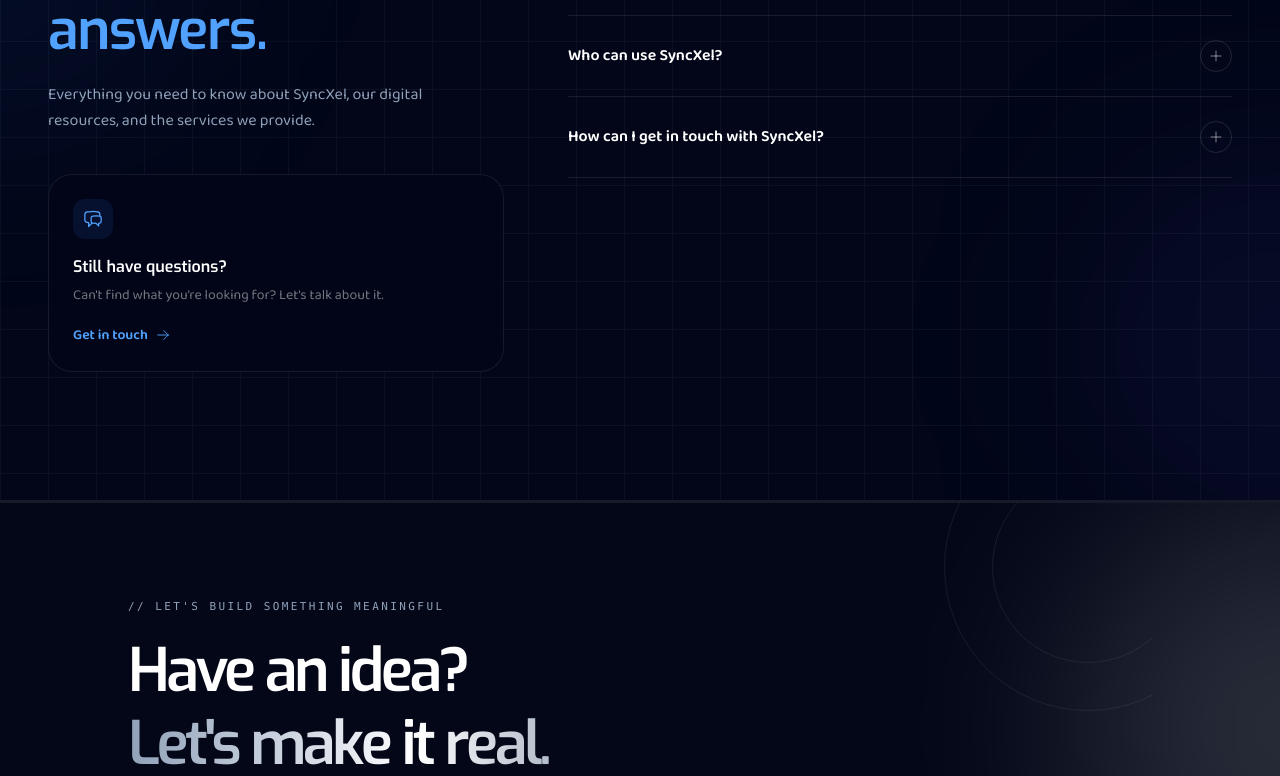
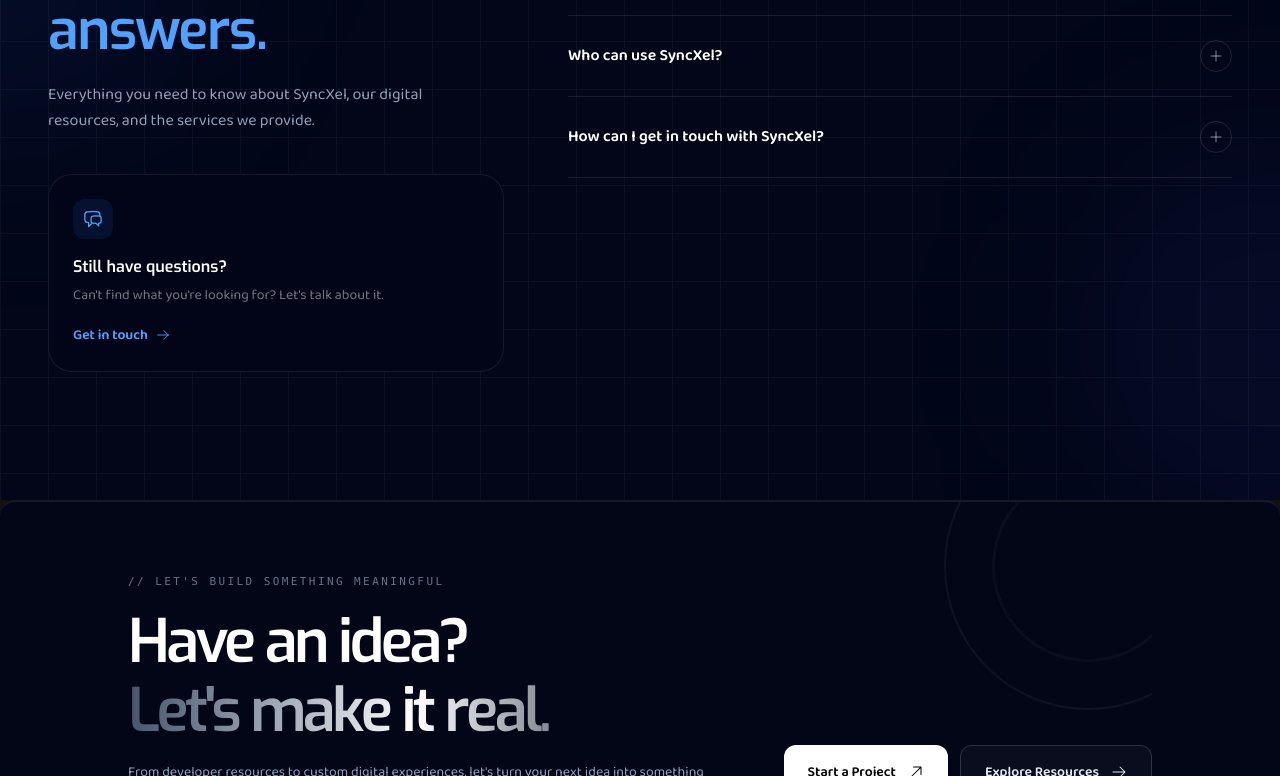
Before and after one commit to lakshan-beast/SyncXel, a React (Vite) app: page / in a window 1280 px wide. Shown: the part 11224-12000 px from the top of the page. Built offline with nearby package versions, Linux system fonts and the light colour scheme.

Commit message:
feat: enhance footer design and update brand statement

```diff
--- a/src/components/layout/footer/Footer.jsx
+++ b/src/components/layout/footer/Footer.jsx
@@ -25,8 +25,6 @@ import {
   SiVite,
   SiVercel,
 } from "react-icons/si";
-
-import BackgroundAtmosphere from "../../common/BackgroundAtmoshere";
 
 const platformLinks = [
   { label: "Free Components", href: "/components" },
@@ -202,10 +200,10 @@ function TechnologyCard({ technology }) {
       href={technology.url}
       target="_blank"
       rel="noopener noreferrer"
-      className="group flex items-center gap-3 rounded-xl border-l-2 border-l-slate-200/80 bg-white/70 p-3 transition-all duration-300 hover:-translate-y-1 hover:border-slate-400 hover:bg-white hover:shadow-lg hover:shadow-slate-900/[0.04] dark:border-white/[0.08] dark:bg-white/[0.025] dark:hover:border-white/20 dark:hover:bg-white/[0.06]"
+      className="group flex items-center gap-3 rounded-xl border-l-2 border-l-slate-200/80 bg-white/70 p-3 transition-all duration-300 hover:-translate-y-1 hover:border-slate-200 hover:bg-white hover:shadow-lg hover:shadow-slate-900/[0.04] dark:border-white/[0.08] dark:bg-white/[0.025] dark:hover:border-white/20 dark:hover:bg-white/[0.06]"
       aria-label={`Visit official ${technology.name} website`}>
-      <div className="flex h-9 w-9 shrink-0 items-center justify-center rounded-lg bg-slate-100 text-slate-600 transition-all duration-300 group-hover:bg-slate-900 group-hover:text-white dark:bg-white/[0.07] dark:text-slate-300 dark:group-hover:bg-white dark:group-hover:text-black">
-        <Icon className="h-[17px] w-[17px]" />
+      <div className="flex h-9 w-9 shrink-0 items-center justify-center rounded-lg bg-slate-100 text-slate-600 transition-all duration-300 group-hover:bg-slate-600 group-hover:text-white dark:bg-white/[0.07] dark:text-slate-300 dark:group-hover:bg-white dark:group-hover:text-black">
+        <Icon className="h-[19px] w-[19px]" />
       </div>
 
       <div className="min-w-0 flex-1">
@@ -237,37 +235,35 @@ export default function Footer() {
   return (
     <footer
       id="footer"
-      className="relative overflow-hidden border-t-3 border-slate-200/90 bg-[#f1f1f1] text-slate-900 transition-colors duration-500 dark:border-white/[0.08] dark:bg-slate-950/90 dark:text-white">
-      {/* <BackgroundAtmosphere /> */}
-
+      className="relative overflow-hidden border-t-2 border-slate-200/60 rounded-2xl bg-[#f1f1f1] text-slate-900 transition-colors duration-500 dark:border-white/[0.08] dark:bg-slate-950/90 dark:text-white">
       {/* Background atmosphere */}
-      <div className="pointer-events-none absolute inset-0 overflow-hidden">
+      {/* <div className="pointer-events-none absolute inset-0 overflow-hidden">
         <div className="absolute -right-60 top-0 h-[450px] w-[450px] rounded-full bg-slate-300/10 blur-[100px] dark:bg-white/[0.15]" />
         <div className="absolute -left-40 bottom-0 h-[350px] w-[350px] rounded-full bg-blue-200/20 blur-[130px] dark:bg-blue-500/[0.25]" />
-      </div>
+      </div> */}
 
       <div className="relative mx-auto max-w-full px-5 sm:px-8 lg:px-10">
         {/* CTA Section */}
         <motion.div
           {...reveal}
-          className="relative overflow-hidden border-b border-slate-200/80 py-20 sm:py-24 dark:border-white/10 max-w-5xl mx-auto">
-          <div className="pointer-events-none absolute -right-20 -top-20 h-72 w-72 rounded-full border border-slate-300/50 dark:border-white/[0.07]" />
-          <div className="pointer-events-none absolute -right-8 -top-8 h-48 w-48 rounded-full border border-slate-300/50 dark:border-white/[0.07]" />
+          className="relative overflow-hidden border-b border-slate-200/80 py-16 sm:py-18 dark:border-white/10 max-w-5xl mx-auto">
+          <div className="pointer-events-none absolute -right-20 -top-20 h-72 w-72 rounded-full border-2 border-slate-300/50 dark:border-white/[0.05]" />
+          <div className="pointer-events-none absolute -right-8 -top-8 h-48 w-48 rounded-full border-3 border-slate-300/50 dark:border-white/[0.03]" />
 
-          <div className="relative flex flex-col gap-9 lg:flex-row lg:items-end lg:justify-between">
+          <div className="relative flex flex-col gap-5 lg:flex-row lg:items-end lg:justify-between">
             <div className="max-w-3xl">
-              <p className="font-mono text-[11px] uppercase tracking-[0.22em] text-slate-400">
+              <p className="font-mono text-[11px] uppercase tracking-[0.22em] text-slate-400/70">
                 // let's build something meaningful
               </p>
 
-              <h2 className="mt-6 text-4xl font-semibold leading-[1.08] tracking-[-0.06em] sm:text-5xl lg:text-6xl">
+              <h2 className="mt-5 text-4xl font-semibold leading-[1.08] tracking-[-0.06em] sm:text-5xl lg:text-6xl">
                 Have an idea?
-                <span className="mt-2 block bg-gradient-to-r from-slate-500 via-slate-950 to-slate-500 bg-clip-text text-transparent dark:from-slate-400 dark:via-white dark:to-slate-500">
+                <span className="mt-1 block bg-gradient-to-r from-slate-500 via-slate-950 to-slate-500 bg-clip-text text-transparent dark:from-slate-600 dark:via-white dark:to-slate-900">
                   Let's make it real.
                 </span>
               </h2>
 
-              <p className="mt-6 max-w-xl text-sm leading-tight text-slate-500 dark:text-slate-400">
+              <p className="mt-5 max-w-xl text-sm leading-tight text-slate-500 dark:text-slate-400">
                 From developer resources to custom digital experiences, let's
                 turn your next idea into something worth building.
               </p>
@@ -276,14 +272,14 @@ export default function Footer() {
             <div className="flex flex-col gap-3 sm:flex-row lg:shrink-0">
               <a
                 href="/#contact-section"
-                className="group inline-flex items-center justify-center gap-3 rounded-xl bg-slate-950 px-6 py-4 text-sm font-semibold text-white transition-all duration-300 hover:-translate-y-1 hover:bg-slate-700 dark:bg-white dark:text-black dark:hover:bg-slate-200">
+                className="group inline-flex items-center justify-center gap-3 rounded-xl bg-slate-950 px-6 py-4 text-sm font-semibold text-white transition-all duration-300 hover:-translate-y-1 hover:bg-slate-800 dark:bg-white dark:text-black dark:hover:bg-slate-300">
                 Start a Project
                 <HiArrowUpRight className="h-4 w-4 transition-transform group-hover:-translate-y-0.5 group-hover:translate-x-0.5" />
               </a>
 
               <Link
                 to="/components"
-                className="inline-flex items-center justify-center gap-3 rounded-xl border border-slate-300 bg-white/60 px-6 py-4 text-sm font-semibold text-slate-700 transition-all duration-300 hover:-translate-y-1 hover:border-slate-500 hover:bg-white dark:border-white/15 dark:bg-white/[0.03] dark:text-slate-200 dark:hover:border-white/30 dark:hover:bg-white/[0.07]">
+                className="inline-flex items-center justify-center gap-3 rounded-xl border border-slate-300 bg-white/60 px-6 py-4 text-sm font-semibold text-slate-700 transition-all duration-300 hover:-translate-y-1 hover:border-slate-300 hover:bg-white dark:border-white/15 dark:bg-white/[0.03] dark:text-slate-200 dark:hover:border-white/20 dark:hover:bg-white/[0.03]">
                 Explore Resources
                 <HiArrowRight className="h-4 w-4" />
               </Link>
@@ -296,7 +292,7 @@ export default function Footer() {
           {...reveal}
           className="grid gap-14 py-16 lg:grid-cols-[1.25fr_2fr] max-w-7xl mx-auto">
           {/* Brand */}
-          <div className="max-w-sm">
+          <div className="">
             <Link to="/" className="inline-flex items-center gap-3">
               <img
                 src="/logo.jpeg"
@@ -365,7 +361,7 @@ export default function Footer() {
           ">
           <div className="mb-7 flex flex-col gap-3 sm:flex-row sm:items-end sm:justify-between">
             <div>
-              <p className="font-mono text-[10px] uppercase tracking-[0.2em] text-slate-400">
+              <p className="font-mono text-[10px] uppercase tracking-[0.2em] text-slate-400/70">
                 // technology_stack_and_resources
               </p>
 
@@ -383,26 +379,15 @@ export default function Footer() {
             </span>
           </div>
 
-          <div className="grid grid-cols-2 gap-3 sm:grid-cols-3 lg:grid-cols-4 xl:grid-cols-4">
+          <div className="grid grid-cols-2 gap-2 sm:grid-cols-3 lg:grid-cols-4 xl:grid-cols-6">
             {technologies.map((technology) => (
               <TechnologyCard key={technology.name} technology={technology} />
             ))}
           </div>
         </motion.div>
 
-        {/* Brand Statement */}
-        <div className="relative overflow-hidden py-4 sm:py-2">
-          <p className="pointer-events-none select-none text-center text-[clamp(4rem,13vw,24rem)] font-bold leading-none tracking-[-0.01em] text-slate-200/90 dark:text-white/[0.085]">
-            SYNCXEL .
-          </p>
-
-          <p className="mt-1 text-center font-mono text-[9px] uppercase tracking-[0.28em] text-slate-400">
-            Built with creativity. Powered by technology.
-          </p>
-        </div>
-
         {/* Bottom Bar */}
-        <div className="flex flex-col gap-5 border-t border-slate-200/80 py-6 dark:border-white/10 sm:flex-row items-center sm:items-center sm:justify-between max-w-7xl mx-auto">
+        <div className="flex flex-col gap-5 border-t border-slate-200/80 py-8 dark:border-white/10 sm:flex-row items-center sm:items-center sm:justify-between max-w-7xl mx-auto">
           <div className="flex flex-wrap items-center gap-x-6 gap-y-3">
             <Link
               to="/legal"
@@ -418,8 +403,12 @@ export default function Footer() {
           </div>
 
           <p className="text-[11px] text-slate-400 text-center sm:text-left">
-            Copyright © {new Date().getFullYear()} SyncXel Web Solutions. All
-            rights reserved.
+            Copyright © {new Date().getFullYear()}{" "}
+            <span className="text-slate-500 dark:text-white/80">
+              {" "}
+              SyncXel Web Solutions
+            </span>
+            . All rights reserved.
           </p>
 
           <button
@@ -430,6 +419,17 @@ export default function Footer() {
             <HiArrowUp className="h-3.5 w-3.5 transition-transform group-hover:-translate-y-1" />
           </button>
         </div>
+
+        {/* Brand Statement */}
+        <div className="relative overflow-hidden py-4 sm:py-5 pt-6">
+          <p className="pointer-events-none select-none text-center text-[clamp(4rem,13vw,24rem)] font-bold leading-none tracking-[-0.01em] text-slate-200/80 dark:text-white/[0.15] text-shadow-lg dark:shadow-none bg-gradient-to-b from-slate-50 via-slate-500 to-slate-50 bg-clip-text text-transparent dark:from-slate-950 dark:via-white/50 dark:to-slate-950">
+            SYNCXEL .
+          </p>
+
+          <p className="mt-1 text-center font-mono text-[9px] uppercase tracking-[0.28em] text-slate-400">
+            Built with creativity. Powered by technology.
+          </p>
+        </div>
       </div>
     </footer>
   );
```
